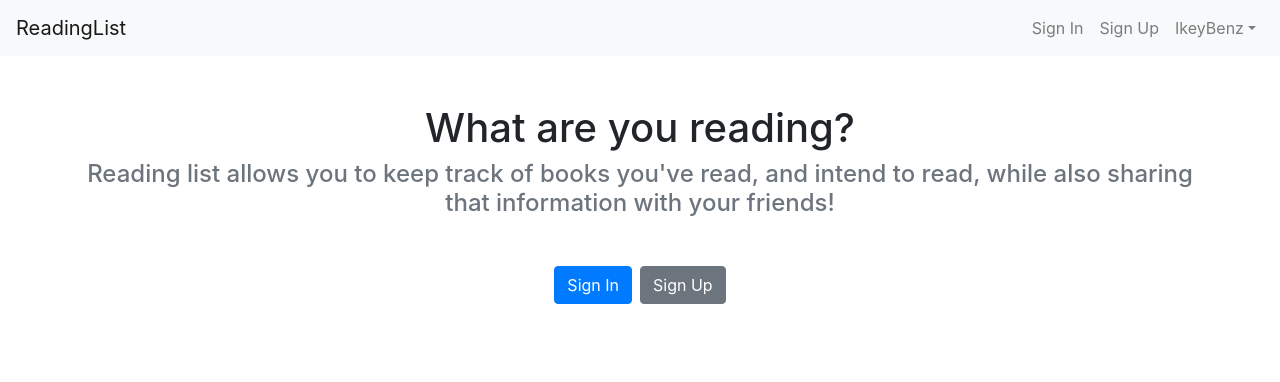
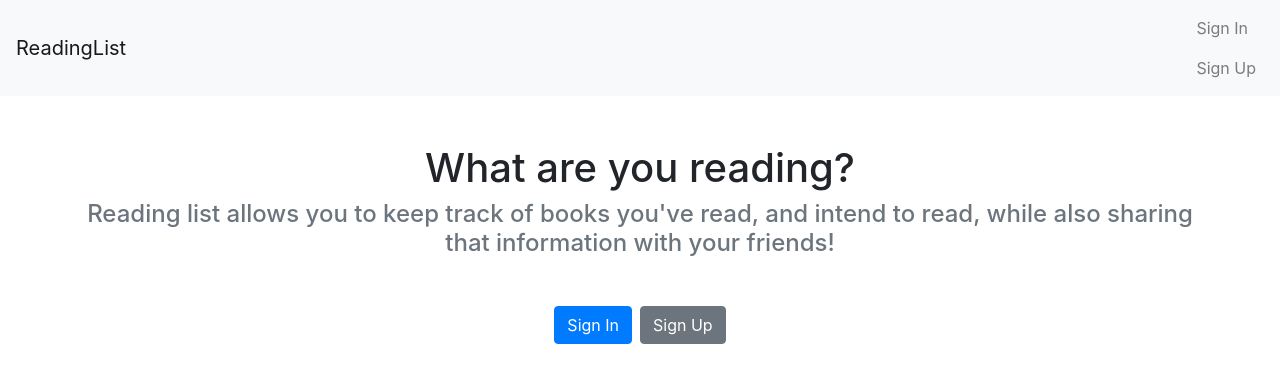
Before and after one commit to IkeyBenz/ReadingList, a React (Create React App) app in the folder src/client/: page / in a window 1280 px wide. Shown: the top 382 px of the page. Built offline with nearby package versions, Linux system fonts and the light colour scheme.

Commit message:
[refactor] now using react hooks instead of class component

```diff
--- a/src/client/src/components/Header.js
+++ b/src/client/src/components/Header.js
@@ -1,4 +1,4 @@
-import React, { Component } from 'react';
+import React, { useState } from 'react';
 import {
   Collapse,
   Navbar,
@@ -13,52 +13,44 @@ import {
   DropdownItem
 } from 'reactstrap';
 
-class Header extends Component {
-  constructor(props) {
-    super(props);
+function Header({ user, signout }) {
+  const [isOpen, toggleOpen] = useState(false);
 
-    this.toggle = this.toggle.bind(this);
-    this.state = {
-      isOpen: false
-    };
-  }
-  toggle() {
-    this.setState({
-      isOpen: !this.state.isOpen
-    });
-  }
-  render() {
   return (
     <div>
       <Navbar color="light" light expand="md">
         <NavbarBrand href="/">ReadingList</NavbarBrand>
-          <NavbarToggler onClick={this.toggle} />
-          <Collapse isOpen={this.state.isOpen} navbar>
+        <NavbarToggler onClick={() => toggleOpen(!isOpen)} />
+        <Collapse isOpen={isOpen} navbar>
           <Nav className="ml-auto" navbar>
+            {user ? (
+              <UncontrolledDropdown nav inNavbar>
+                <DropdownToggle nav caret>{user.name}</DropdownToggle>
+                <DropdownMenu right>
+                  <DropdownItem><NavLink className="text-dark" href="/friends/">Friends</NavLink></DropdownItem>
+                  <DropdownItem>My Reading List</DropdownItem>
+                  <DropdownItem divider />
+                  <DropdownItem onClick={signout}>Sign Out</DropdownItem>
+                </DropdownMenu>
+              </UncontrolledDropdown>
+            ) : (
+                <div>
                   <NavItem>
                     <NavLink href="/signin/">Sign In</NavLink>
                   </NavItem>
                   <NavItem>
                     <NavLink href="/signup/">Sign Up</NavLink>
                   </NavItem>
+                </div>
+              )
+            }
 
-
-              <UncontrolledDropdown nav inNavbar>
-                <DropdownToggle nav caret>IkeyBenz</DropdownToggle>
-                <DropdownMenu right>
-                  <DropdownItem><NavLink class="text-dark" href="/friends/">Friends</NavLink></DropdownItem>
-                  <DropdownItem>My Reading List</DropdownItem>
-                  <DropdownItem divider />
-                  <DropdownItem>Sign Out</DropdownItem>
-                </DropdownMenu>
-              </UncontrolledDropdown>
           </Nav>
         </Collapse>
       </Navbar>
     </div>
   );
 }
-}
 
 
 export default Header;
```
Lines whose indentation alone changed are shown as unchanged.
